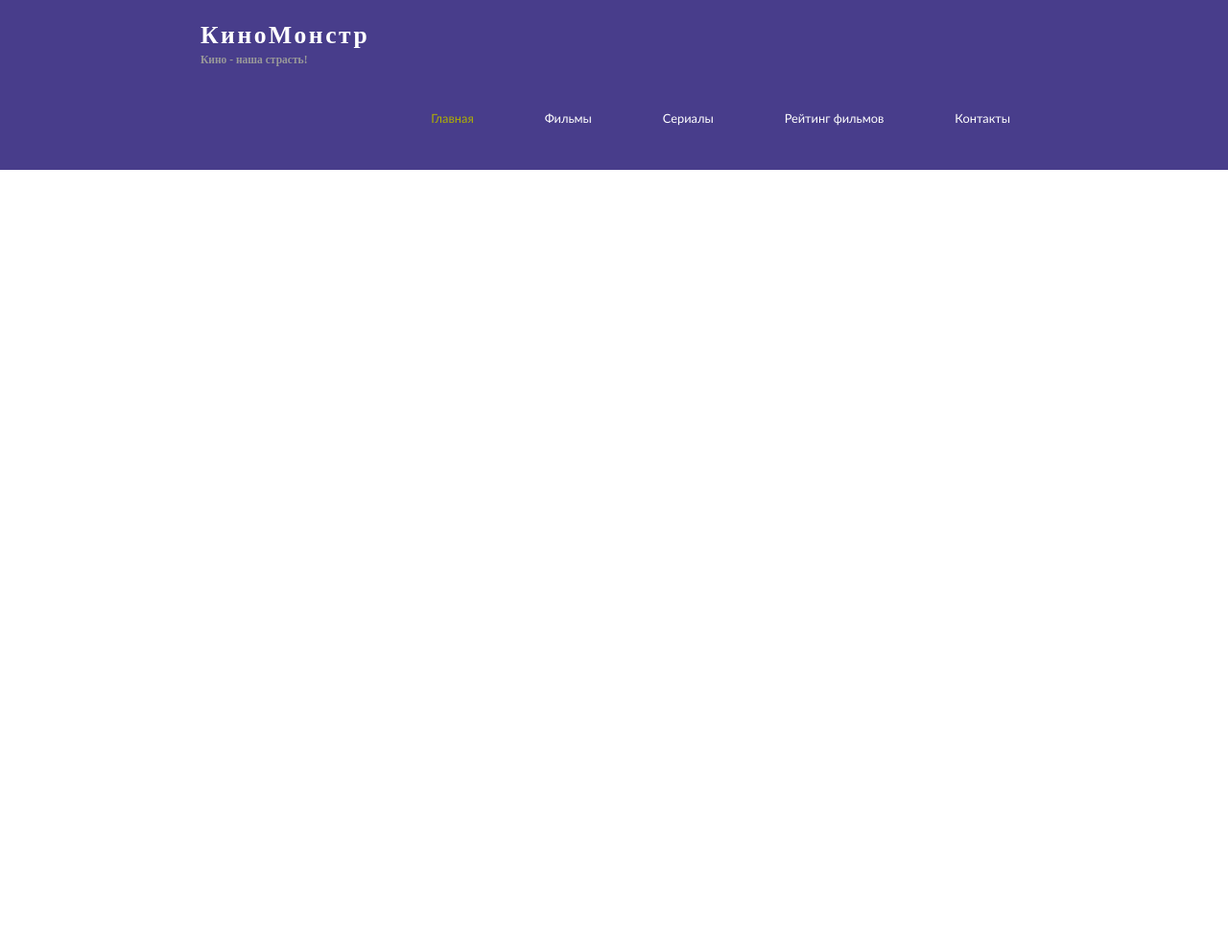
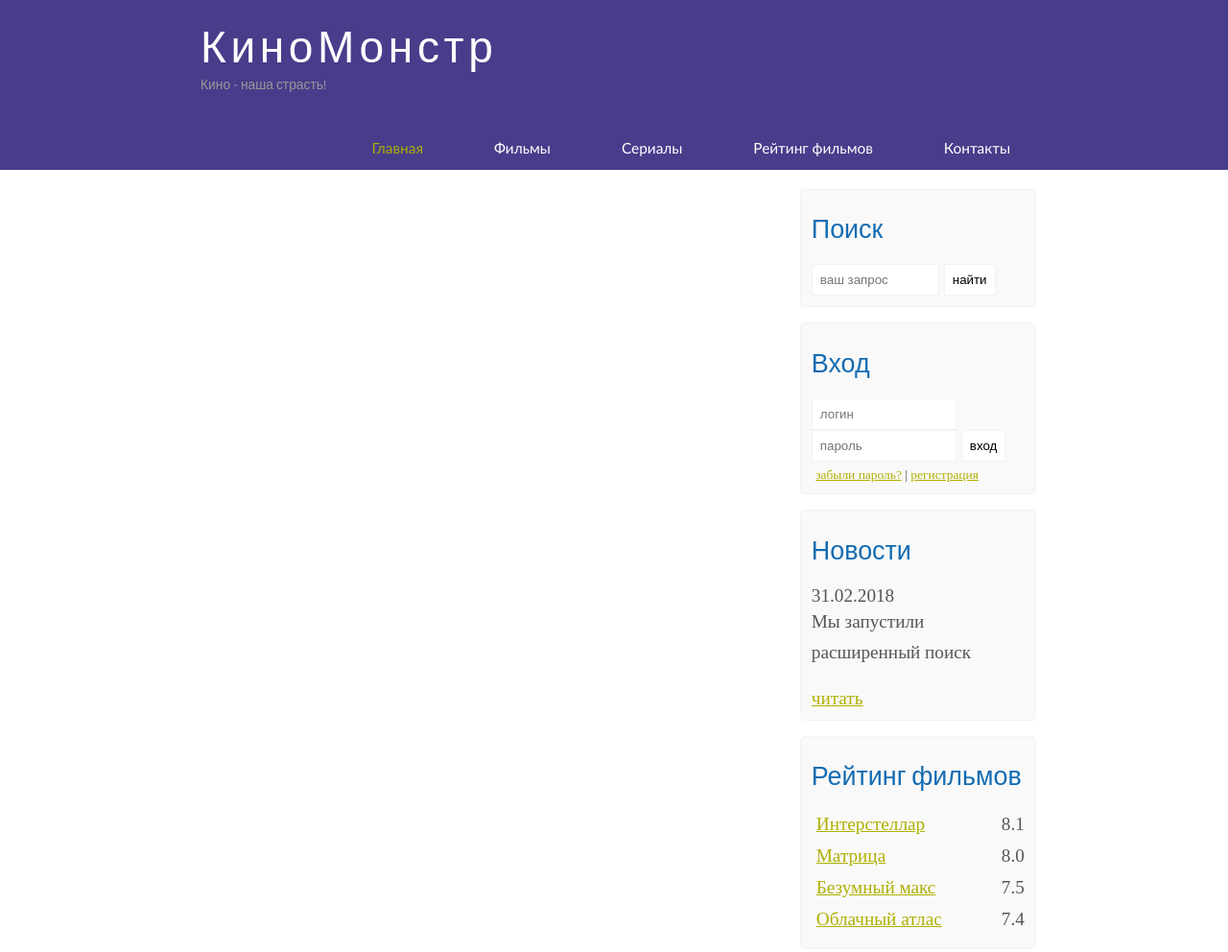
Before and after one commit to treveller/kinomonstr, a plain HTML site: page index.html in a window 1280 px wide. Shown: the whole page at 96% size. Before the commit the page ends 800 px from the top, so only its background shows below. Drawn offline with Linux system fonts and the light colour scheme.

Commit message:
добавлена правая колонка

```diff
--- a/assets/css/style.css
+++ b/assets/css/style.css
@@ -3,10 +3,60 @@
 	margin: 0;
 }
 
+body {
+	font-size: 1.2em;
+	background-color: #fff;
+	color: #555;
+}
+
+p {
+	padding: 0 0 20px 0;
+	line-height: 1.7em;
+}
+
+input[type="text"], input[type="password"], input[type="search"] {
+	color: #5d5d5d;
+	width: 60%;
+	padding: 8px;
+}
+
+input, textarea {
+	outline: none;
+	border: none;
+	border: solid 1px #f2f2f2;
+}
+
+h1, h2 {
+	font: normal 170% 'century gothic', arial;
+	margin: 0 0 15px 0;
+	padding: 15px 0 5px 0;
+	color: #000;
+}
+
+h2 {
+	font-size: 140%;
+}
+
+a, a:hover {
+	outline: none;
+	text-decoration: underline;
+	color: #aeb002;
+}
+
+ul {
+	margin: 2px 0 22px 17px;
+}
+
+ul li {
+	margin: 0 0 6px 0;
+	padding: 0 0 4px 5px;
+	line-height: 1.5em;
+}
+
 .header {
 	background-color: darkslateblue;
 	height: 177px;
-	font-size: .8em;
+	font-size: 0.8em;
 	margin-left: 0px;
 	margin-right: 0px;
 	min-width: 900px;
@@ -23,14 +73,14 @@
 }
 
 .logo h1, .logo h2 {
-	font: 300% normal 'century gothic', arial, sans-serif;
+	font: normal 300% 'century gothic', arial, sans-serif;
 	margin: 0 0 0 9px;
 }
 
 .logo_text h1, .logo_text h1 a, .logo_text h1 a:hover {
 	padding: 22px 0 0 0;
 	color: #fff;
-	letter-spacing: .1em;
+	letter-spacing: 0.1em;
 	text-decoration: none;
 }
 
@@ -72,3 +122,54 @@ ul.menu li.selected a {
 ul.menu li a:hover {
 	color: #e4ec04;
 }
+
+.site_content {
+	width: 880px;
+	overflow: hidden;
+	margin: 20px auto 0 auto;
+	background-color: white;
+}
+
+.sidebar_container {
+	float: right;
+	width: 224px;
+}
+
+.sidebar {
+	float: right;
+	width: 222px;
+	padding: 5%;
+	margin: 0 0 16px 0;
+	border: solid 1px #f2f2f2;
+	border-radius: 5px;
+	background-color: #f9f9f9;
+}
+
+.btn {
+	padding: 8px;
+	background-color: white;
+	cursor: pointer;
+}
+
+.sidebar h2 {
+	color: #136cb2;
+}
+
+.labels_passreg_text {
+	font-size: 0.7em;
+	margin-top: 3%;
+	margin-left: 2%;
+}
+
+.sidebar ul {
+	margin: 0;
+}
+
+.sidebar ul li {
+	list-style-type: none;
+	margin: 0 0 0 0;
+}
+
+.sidebar .raiting_sidebar {
+	float: right;
+}
--- a/index.html
+++ b/index.html
@@ -26,6 +26,43 @@
 				</ul>
 			</div>
 		</div>
+		<div class="site_content">
+			<div class="sidebar_container">
+				<div class="sidebar">
+					<h2>Поиск</h2>
+					<form method="post" action="#" id="search_form">
+						<input type="search" name="search_field" placeholder="ваш запрос"/>
+						<input type="submit" class="btn" value="найти"/>
+					</form>
+				</div>
+				<div class="sidebar">
+					<h2>Вход</h2>
+					<form method="post" action="#" id="login">
+						<input type="text" name="login_field" placeholder="логин"/>
+						<input type="password" name="password_field" placeholder="пароль"/>
+						<input type="submit" class="btn" value="вход"/>
+						<div class="labels_passreg_text">
+							<span><a href="#">забыли пароль?</a></span> | <span><a href="#">регистрация</a></span>
+						</div>
+					</form>
+				</div>
+				<div class="sidebar">
+					<h2>Новости</h2>
+					<span>31.02.2018</span>
+					<p>Мы запустили расширенный поиск</p>
+					<a href="#">читать</a>
+				</div>
+				<div class="sidebar">
+					<h2>Рейтинг фильмов</h2>
+					<ul>
+						<li><a href="#">Интерстеллар</a><span class="raiting_sidebar">8.1</span></li>
+						<li><a href="#">Матрица</a><span class="raiting_sidebar">8.0</span></li>
+						<li><a href="#">Безумный макс</a><span class="raiting_sidebar">7.5</span></li>
+						<li><a href="#">Облачный атлас</a><span class="raiting_sidebar">7.4</span></li>
+					</ul>
+				</div>
+			</div>
+		</div>
 	</div>
 </body>
 </html>
```
